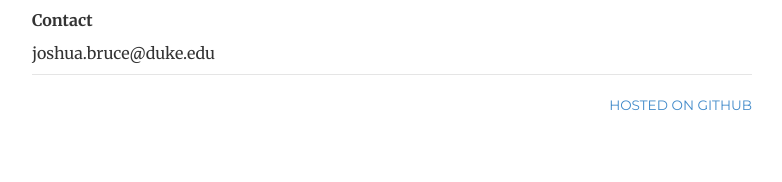
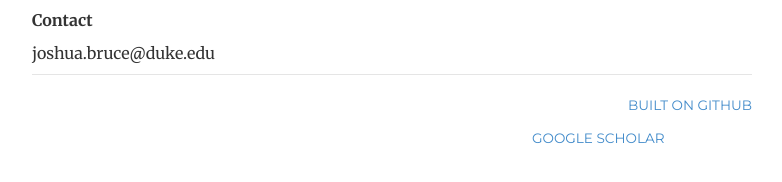
Before and after one commit to joshuarbruce/joshuarbruce.github.io, a Jekyll site: the page built from index.html, in a window 1280 px wide. Shown: the part 684-866 px from the top of the page, without its empty margins (248-1030 px from the left). Built offline with Jekyll 4.4.1, drawn with Linux system fonts in a browser that asks for light colours.

Commit message:
Update footer.html

```diff
--- a/_includes/footer.html
+++ b/_includes/footer.html
@@ -4,7 +4,8 @@
 	<!-- <p><small>&copy; jmcglone 2016</small></p> -->
 	</div>
 	<div class="col-sm-4">
-	<p class="pull-right"><small><a href="https://github.com/joshuarbruce/joshuarbruce.github.io" target="_blank">Hosted on GitHub</a></small></p>
+	<p class="pull-right"><small><a href="https://github.com/joshuarbruce/joshuarbruce.github.io" target="_blank">Built on GitHub</a></small></p>
+	<p class="pull-left"><small><a href="https://scholar.google.com/citations?user=D3dhW5AAAAAJ&hl=en" target="_blank">Google Scholar</a></small></p>
 	</div>
 	</div>
 </div> <!-- /footer -->
```
